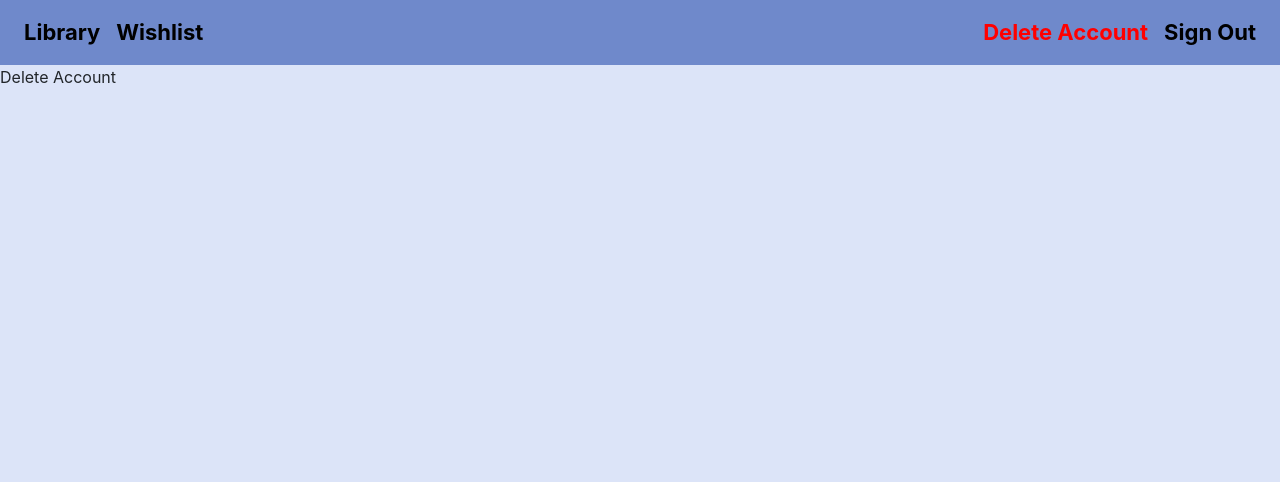
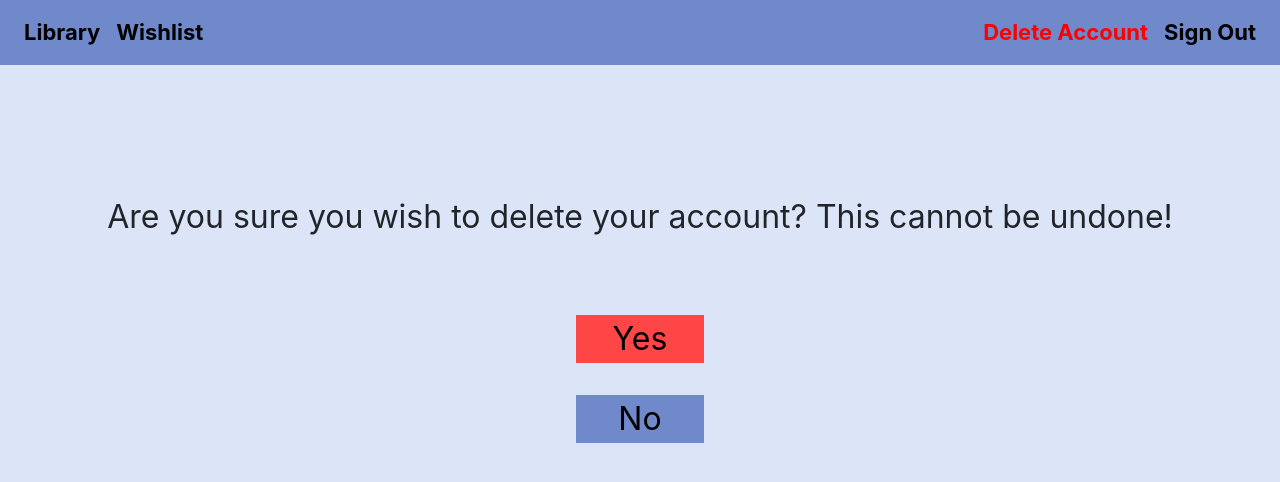
Before and after one commit to fallscameron01/Database_Project, a React (Create React App) app in the folder front-end/: page /delete-account in a window 1280 px wide. Shown: the top 482 px of the page. Built offline with nearby package versions, Linux system fonts and the light colour scheme.

Commit message:
Delete user page

```diff
--- /dev/null
+++ b/front-end/src/components/delete-account/index.css
@@ -0,0 +1,55 @@
+.delete_body {
+    padding-top: 10%;
+    text-align: center;
+}
+
+.delete_message {
+    font-size: 200%;
+}
+
+.delete_confirm {
+    display: flex;
+    justify-content: center;
+    text-align: center;
+    font-size: 200%;
+    margin-top: 5%;
+}
+
+.delete_confirm a {
+    display: block;
+    text-decoration: none;
+    color: black;
+    margin: 10px;
+    margin-bottom: 0;
+    background-color: rgb(255, 70, 70);
+    width: 10%;
+}
+
+.delete_confirm a:hover {
+    text-decoration: none;
+    color: black;
+    background-color: rgb(253, 158, 158);
+}
+
+.delete_cancel {
+    display: flex;
+    justify-content: center;
+    text-align: center;
+    font-size: 200%;
+}
+
+.delete_cancel a {
+    display: block;
+    text-decoration: none;
+    color: black;
+    margin: 10px;
+    margin-top: 2.5%;
+    background-color: #6F89CB;
+    width: 10%;
+}
+
+.delete_cancel a:hover {
+    text-decoration: none;
+    color: black;
+    background-color: #88a6f3;
+}
--- a/front-end/src/components/delete-account/index.js
+++ b/front-end/src/components/delete-account/index.js
@@ -1,10 +1,19 @@
 import React from "react";
+import "./index.css";
 
 function DeleteAccount() {
   return (
-    <div>
-        Delete Account
-    </div>
+    <div class="delete_body">
+        <p class="delete_message">Are you sure you wish to delete your account? This cannot be undone!</p>
+
+        <div class="delete_confirm">
+          <a href="login">Yes</a>
+        </div>
+        <div/>
+        <div class="delete_cancel">
+          <a href="library">No</a>
+        </div>
+      </div>
   );
 }
 
```
Also changed, not shown: 1 other file (tests, documents, lock files or other folders).
